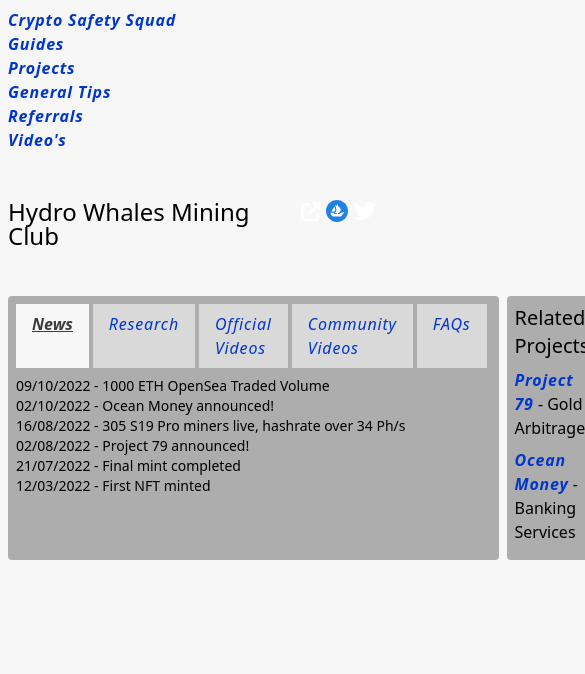
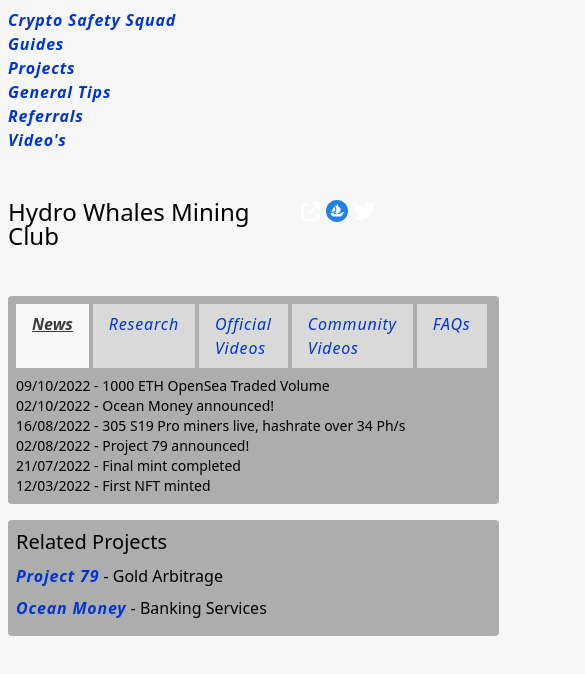
Before and after one commit to CryptoSafetySquad/website, a Next.js app: page /projects/hydro-whales in a window 390 px wide. Shown: the top 674 px of the page, 585 px wide, since content can reach past the window. Built offline with nearby package versions, Linux system fonts and the light colour scheme.

Commit message:
Make HWMC page responsive.

```diff
--- a/pages/projects/hydro-whales.tsx
+++ b/pages/projects/hydro-whales.tsx
@@ -187,7 +187,7 @@ const HydroWhales: NextPage = () => {
     tabs.push({
       title: 'Official Videos',
       content: (
-        <div className='grid grid-cols-3 gap-4'>
+        <div className='grid md:grid-cols-3 gap-4'>
           {officialVideos.map(video => (
             <div key={video.youtubeSlug}>
             <iframe  width='100%' height='200' src={`https://www.youtube.com/embed/${video.youtubeSlug}`} title="YouTube video player" frameBorder="0" allow="accelerometer; autoplay; clipboard-write; encrypted-media; gyroscope; picture-in-picture" allowFullScreen></iframe>
@@ -203,7 +203,7 @@ const HydroWhales: NextPage = () => {
     tabs.push({
       title: 'Community Videos',
       content: (
-        <div className='grid grid-cols-3 gap-4'>
+        <div className='grid md:grid-cols-3 gap-4'>
           {communityVideos.map(video => (
             <div key={video.youtubeSlug}>
             <iframe width='100%' height='200' src={`https://www.youtube.com/embed/${video.youtubeSlug}`} title="YouTube video player" frameBorder="0" allow="accelerometer; autoplay; clipboard-write; encrypted-media; gyroscope; picture-in-picture" allowFullScreen></iframe>
@@ -222,7 +222,7 @@ const HydroWhales: NextPage = () => {
 
   const content = (
     <>
-      <div className='grid gap-2 grid-cols-[3fr_1fr]'>
+      <div className='grid gap-2 md:grid-cols-[3fr_1fr]'>
         <div className='card'>
           <TabbedContent content={tabs} />
         </div>
```
